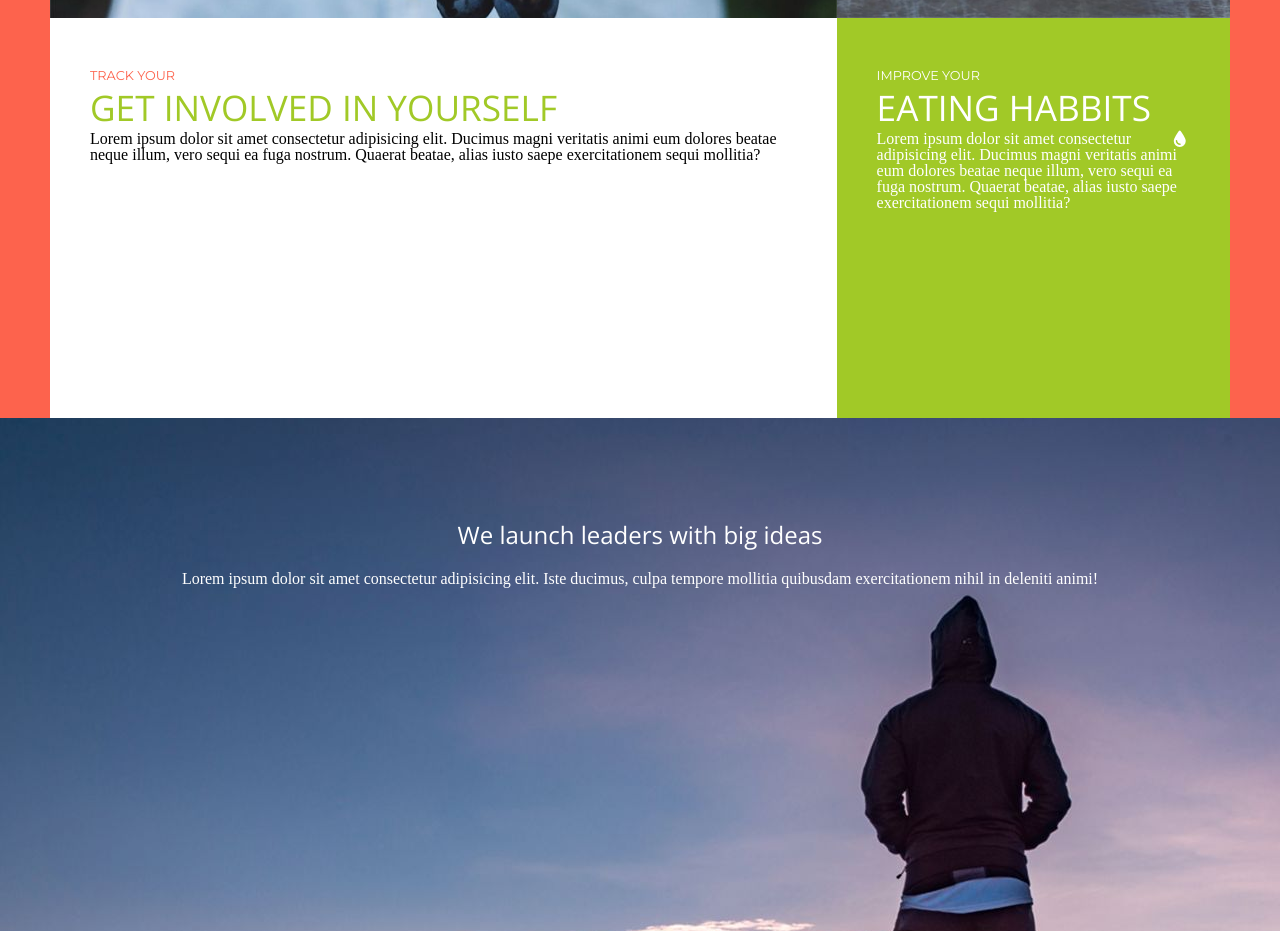
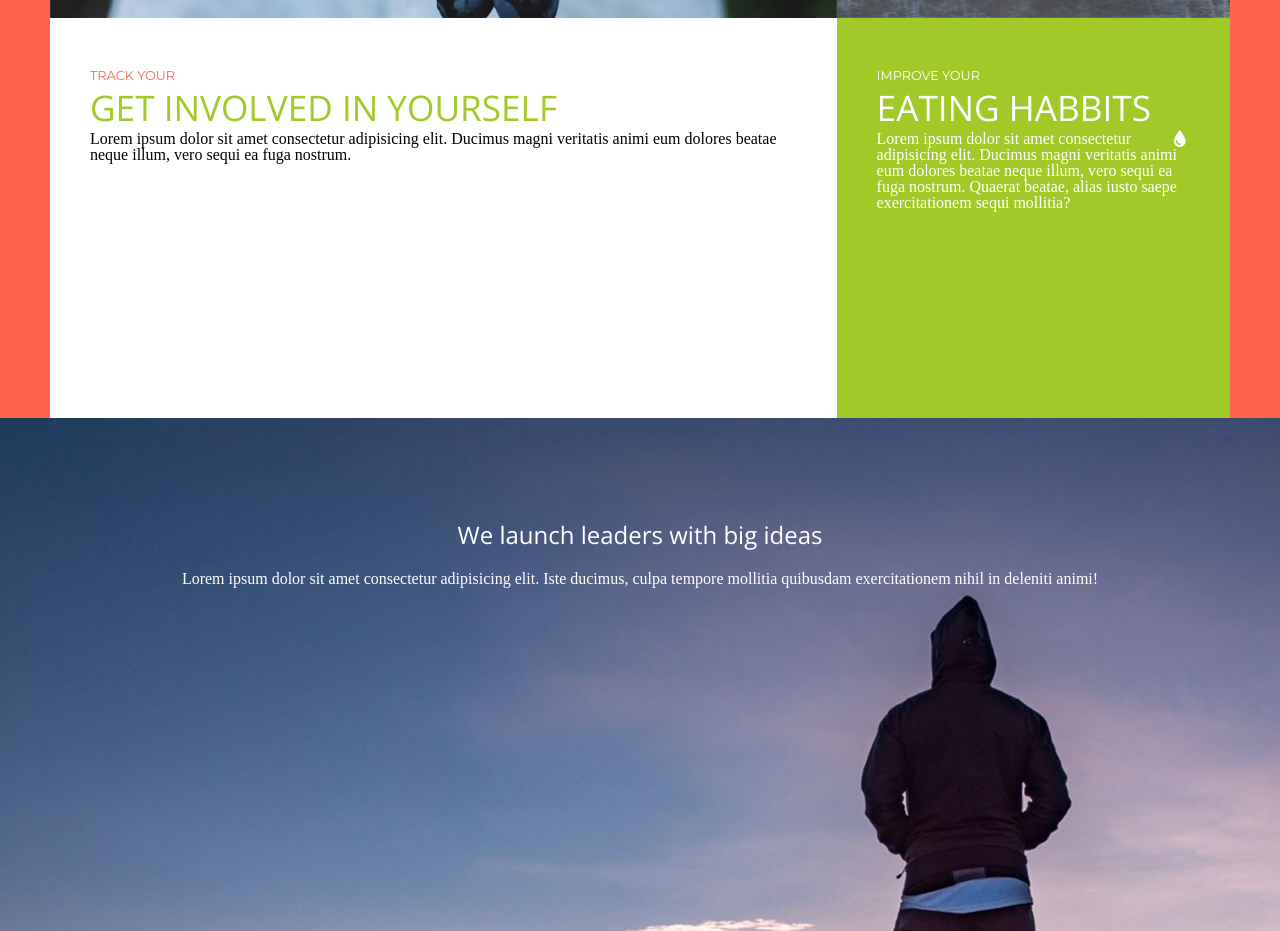
Before and after one commit to LalaAbbasov0/fitness, a plain HTML site: page index.htm in a window 1280 px wide. Shown: the part 3240-4171 px from the top of the page. Drawn offline with nearby package versions, Linux system fonts and the light colour scheme; a web font is replaced by a local one.

Commit message:
textchange

```diff
--- a/index.htm
+++ b/index.htm
@@ -105,7 +105,7 @@
                             <div class="vh50 bg-ag artpadding">
                                 <h6 class="txt-qirmizi">Track your</h6>
                                 <h2 class="txt-yasil">Get involved in yourself</h2>
-                                <p>Lorem ipsum dolor sit amet consectetur adipisicing elit. Ducimus magni veritatis animi eum dolores beatae neque illum, vero sequi ea fuga nostrum. Quaerat beatae, alias iusto saepe exercitationem sequi mollitia?</p>
+                                <p>Lorem ipsum dolor sit amet consectetur adipisicing elit. Ducimus magni veritatis animi eum dolores beatae neque illum, vero sequi ea fuga nostrum.</p>
                             </div>
                         </div>
                         <div class="col-33 fleft">
```
